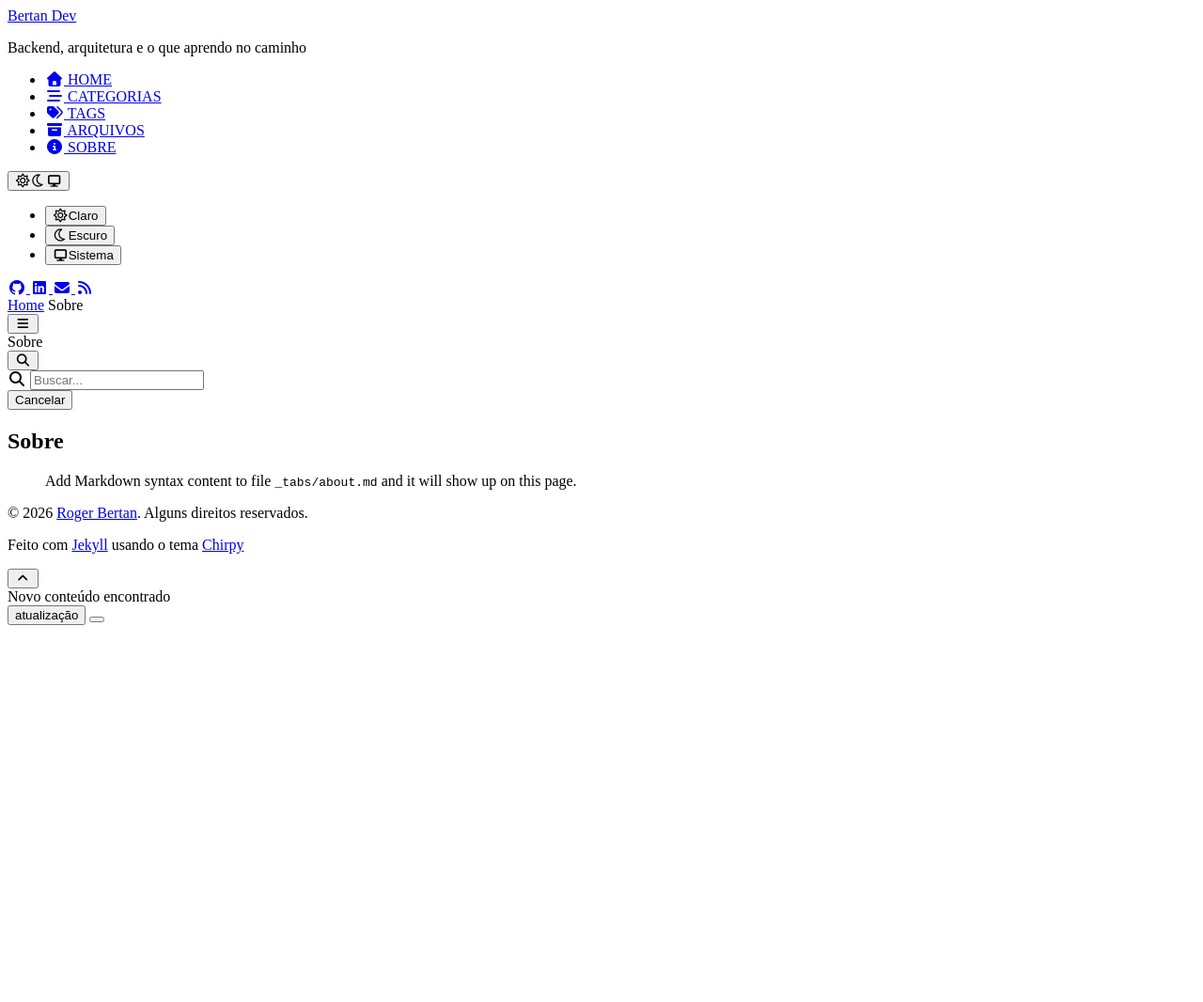
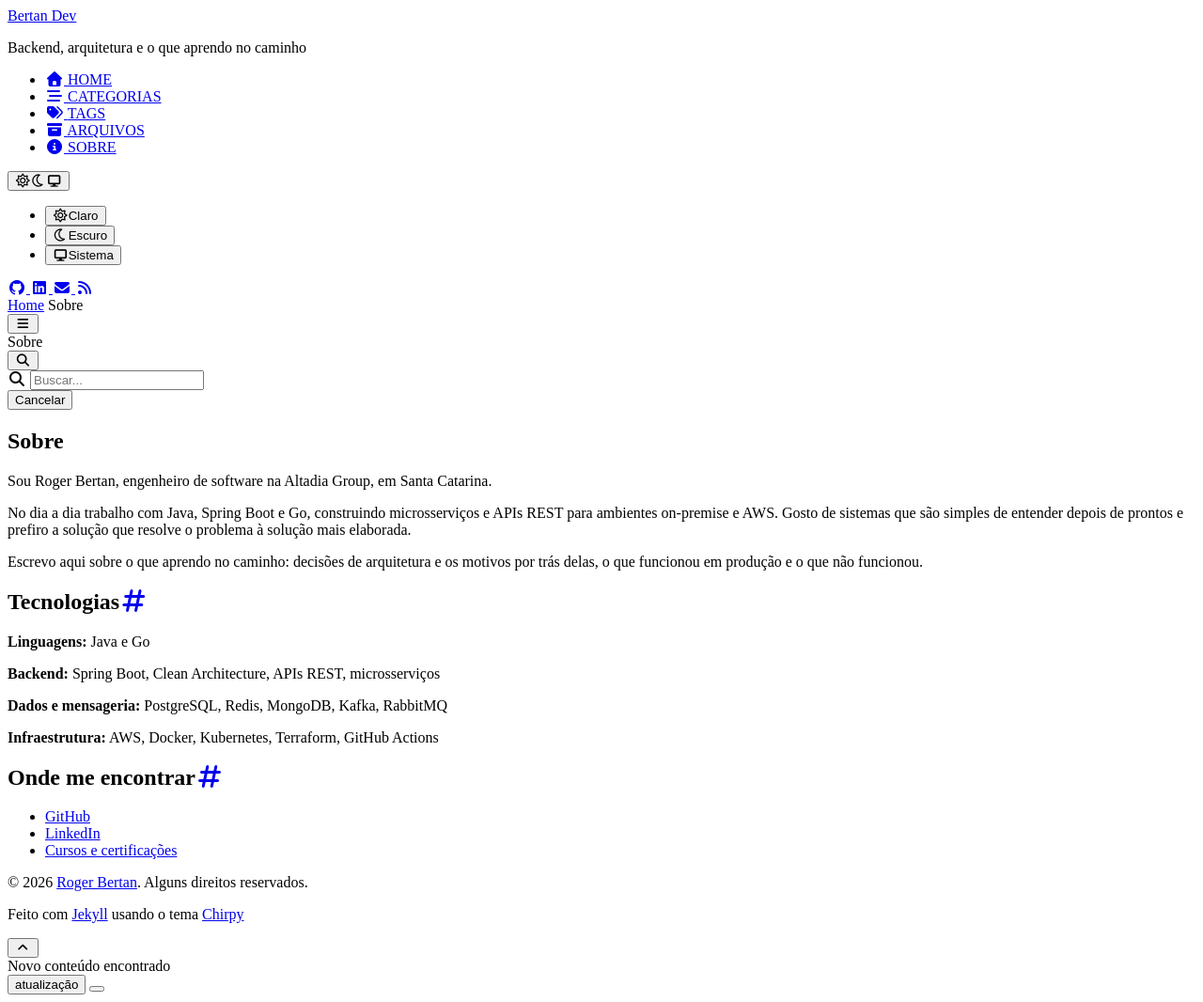
Before and after one commit to rogerbertan/rogerbertan.github.io, a Jekyll site: the page built from _tabs/about.md, in a window 1280 px wide. Shown: the whole page at 94% size. Built offline with Jekyll 4.4.1, drawn with Linux system fonts in a browser that asks for light colours; cached includes are drawn as plain includes; before the commit the page ends 900 px from its top, so only the background shows below that.

Commit message:
docs: write the about page

```diff
--- a/_tabs/about.md
+++ b/_tabs/about.md
@@ -4,5 +4,28 @@ icon: fas fa-info-circle
 order: 4
 ---
 
-> Add Markdown syntax content to file `_tabs/about.md`{: .filepath } and it will show up on this page.
-{: .prompt-tip }
+Sou Roger Bertan, engenheiro de software na Altadia Group, em Santa Catarina.
+
+No dia a dia trabalho com Java, Spring Boot e Go, construindo microsserviços e
+APIs REST para ambientes on-premise e AWS. Gosto de sistemas que são simples de
+entender depois de prontos e prefiro a solução que resolve o problema à solução
+mais elaborada.
+
+Escrevo aqui sobre o que aprendo no caminho: decisões de arquitetura e os
+motivos por trás delas, o que funcionou em produção e o que não funcionou.
+
+## Tecnologias
+
+**Linguagens:** Java e Go
+
+**Backend:** Spring Boot, Clean Architecture, APIs REST, microsserviços
+
+**Dados e mensageria:** PostgreSQL, Redis, MongoDB, Kafka, RabbitMQ
+
+**Infraestrutura:** AWS, Docker, Kubernetes, Terraform, GitHub Actions
+
+## Onde me encontrar
+
+- [GitHub](https://github.com/rogerbertan)
+- [LinkedIn](https://www.linkedin.com/in/rogerbertan)
+- [Cursos e certificações](https://github.com/rogerbertan/list-of-courses-certifications)
```
